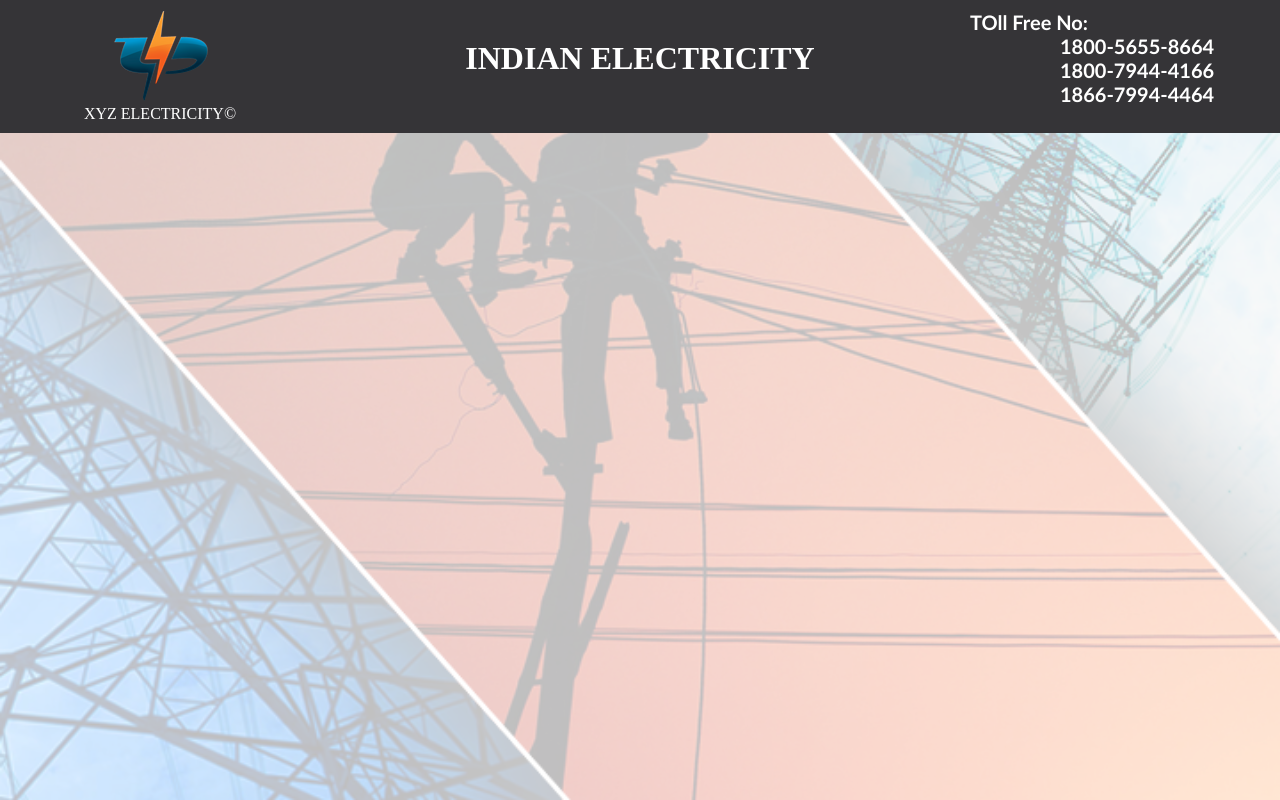
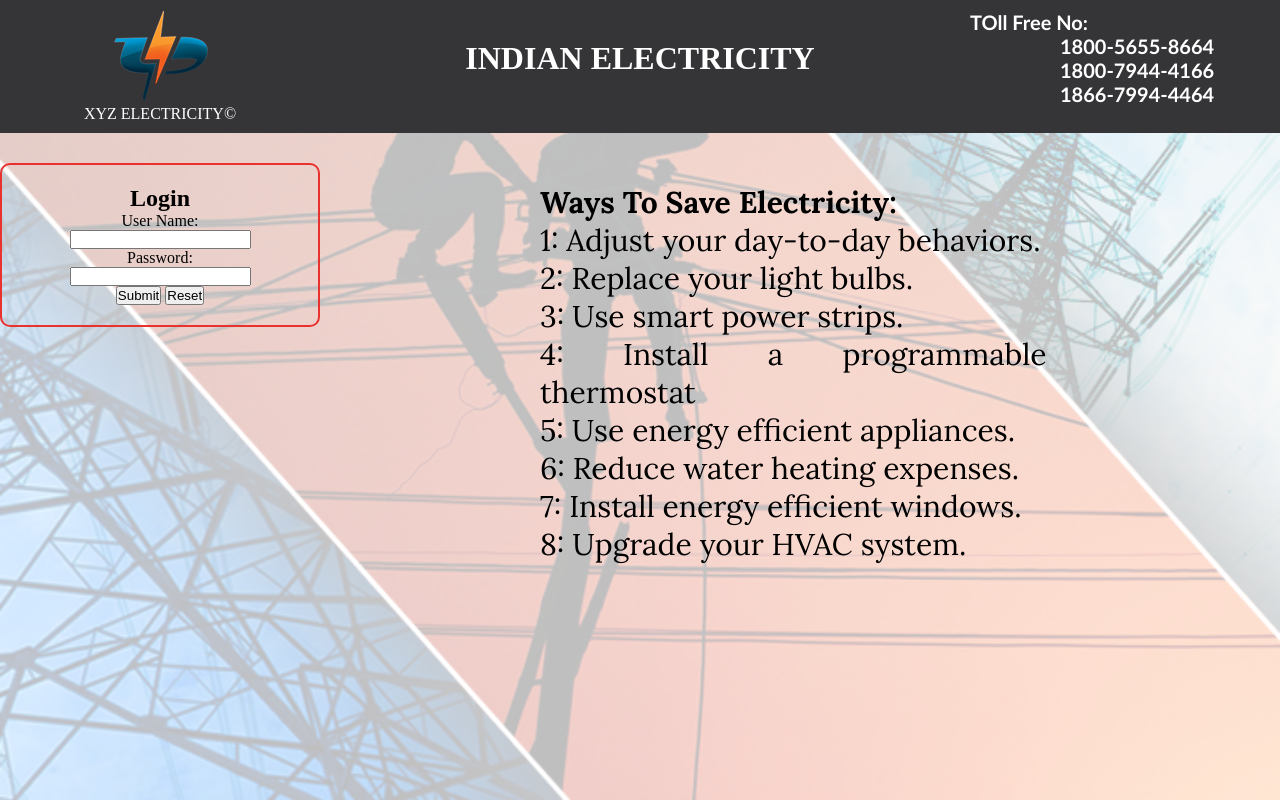
Before and after one commit to SOUMEN-PAL/CHE.github.io, a plain HTML site: page index.html in a window 1280 px wide. Drawn offline with Linux system fonts and the light colour scheme.

Commit message:
Upadation Required

```diff
--- a/CSS/style.css
+++ b/CSS/style.css
@@ -8,19 +8,21 @@ body,html{
     --bg-image: url("/Images/02.jpg");
     --bg-image-opacity: .25;
 
-    height: 100%;
+
 
     height: 100%;
-    background-position: center;
+    background-position: center center;
     background-repeat: no-repeat;
+    background-attachment: fixed;
     background-size: cover;
     position: relative;
     isolation: isolate;
 
 }
 body::after{
+    background-attachment: fixed;
     content: '';
-    position: absolute;
+    position: fixed;
     z-index: -1;
     inset: 0;
     opacity: var(--bg-image-opacity);
@@ -63,6 +65,56 @@ body::after{
     margin-left: 90px;
 }
 
+.container2{
+    margin-top: 30px;
+
+}
+
+/* .form{
+
+
+} */
+
+.co21{
+    border: 2px solid #E9322E;
+    border-radius: 10px;
+
+}
+
+.co21,.co22,.co23{
+    text-align: center;
+    padding: 20px;
+}
+
+
+input{
+    display: block;
+    margin-left:auto;
+    margin-right: auto;
+}
+
+
+
+
+.button{
+    display: inline;
+
+}
+
+
+.save{
+    text-align: justify;
+    font-size: 30px;
+    font-family: 'Lora', serif;
+    margin-left: 200px;
+
+}
+
+
+
+
+
+
 
 
 
@@ -92,13 +144,13 @@ body::after{
         width:8.33% ;
     }
     .lg2{
-        width: 16.665;
+        width: 16.665%;
     }
     .lg3{
         width: 25%;
     }
     .lg4{
-        width:25%;
+        width:33%;
     }
     .lg5{
         width:41.66% ;
--- a/index.html
+++ b/index.html
@@ -5,7 +5,9 @@
     <meta http-equiv="X-UA-Compatible" content="IE=edge">
     <meta name="viewport" content="width=device-width, initial-scale=1.0">
     <link rel="stylesheet" href="/CSS/style.css">
-
+    <link rel="preconnect" href="https://fonts.googleapis.com">
+<link rel="preconnect" href="https://fonts.gstatic.com" crossorigin>
+<link href="https://fonts.googleapis.com/css2?family=Lora:ital,wght@0,400;0,500;0,600;0,700;1,400;1,500;1,600;1,700&display=swap" rel="stylesheet">
     <title>Document</title>
 </head>
 <body>
@@ -36,5 +38,40 @@
         <section></section>
 
     </div>
+
+    <div class="container2">
+        <div class="lg3 md6 co21" >
+            <form class="form">
+                <h2 id="head2">Login</h2>
+                User Name:<input type="text" name="First Name">
+                Password:<input type="text" name="PASSWORD">
+                <input type="submit" name="submit" value="Submit" class="button">
+                <input type="reset" name="reset" value="Reset" class="button">
+
+            </form>
+        </div>
+        <div class="lg7 md6 co22" >
+            <h2 class="save"> Ways To Save Electricity:</h2>
+            <p class="save">1: Adjust your day-to-day behaviors.</p>
+            <p class="save">2: Replace your light bulbs.</p>
+            <p class="save">3: Use smart power strips.</p>
+            <p class="save">4: Install a programmable thermostat</p>
+            <p class="save">5: Use energy efficient appliances.</p>
+            <p class="save">6: Reduce water heating expenses.</p>
+            <p class="save">7: Install energy efficient windows.</p>
+            <p class="save">8: Upgrade your HVAC system.</p>
+
+
+        </div>
+        <div class="lg2 md12 co23" >
+            <marquee direction="up" height="200" onmouseover="this.stop()" onmouseout="this.start()">
+                Helo
+            </marquee>
+        </div>
+        <section></section>
+    </div>
+
+
+
 </body>
 </html>
```
